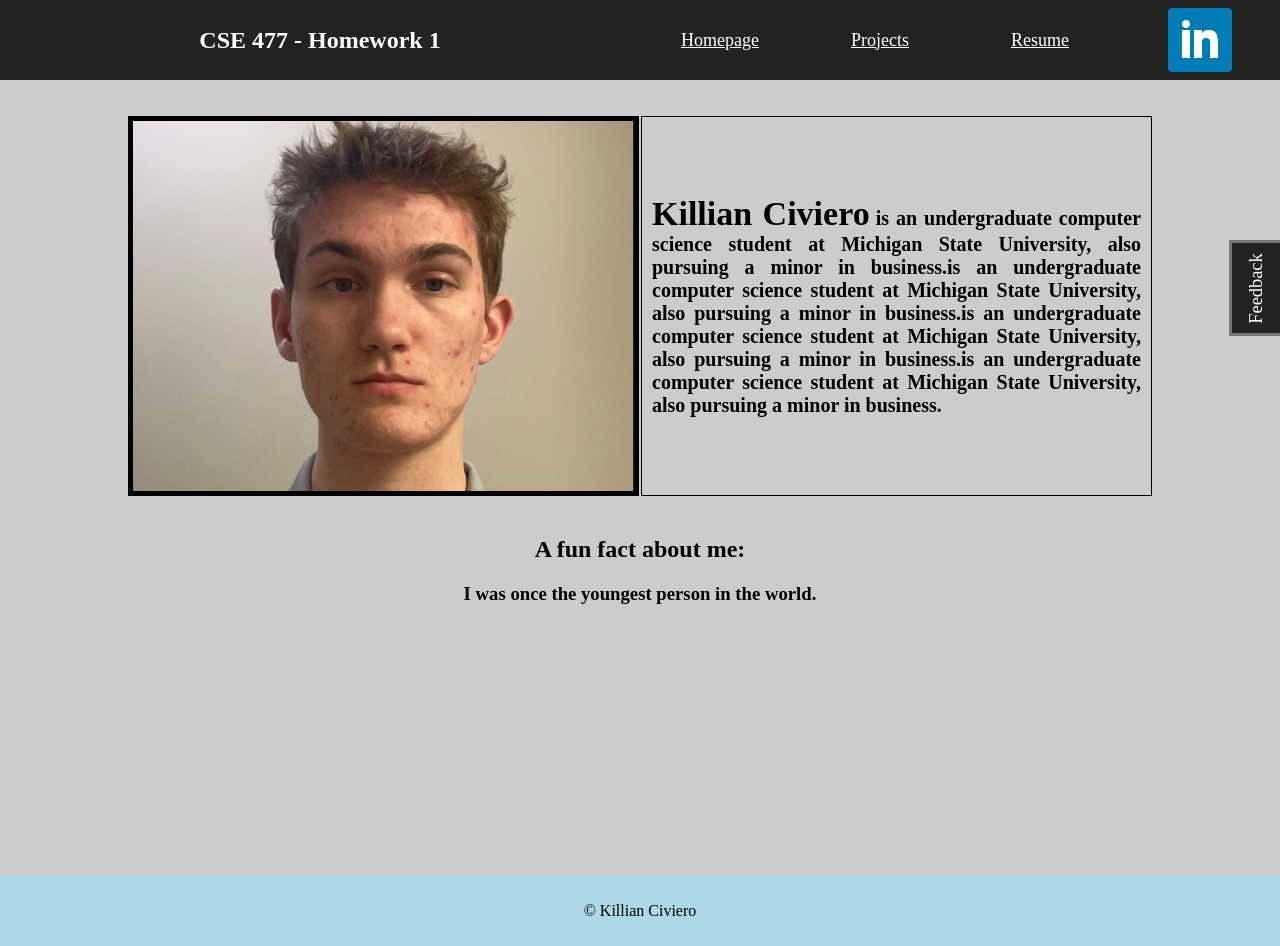
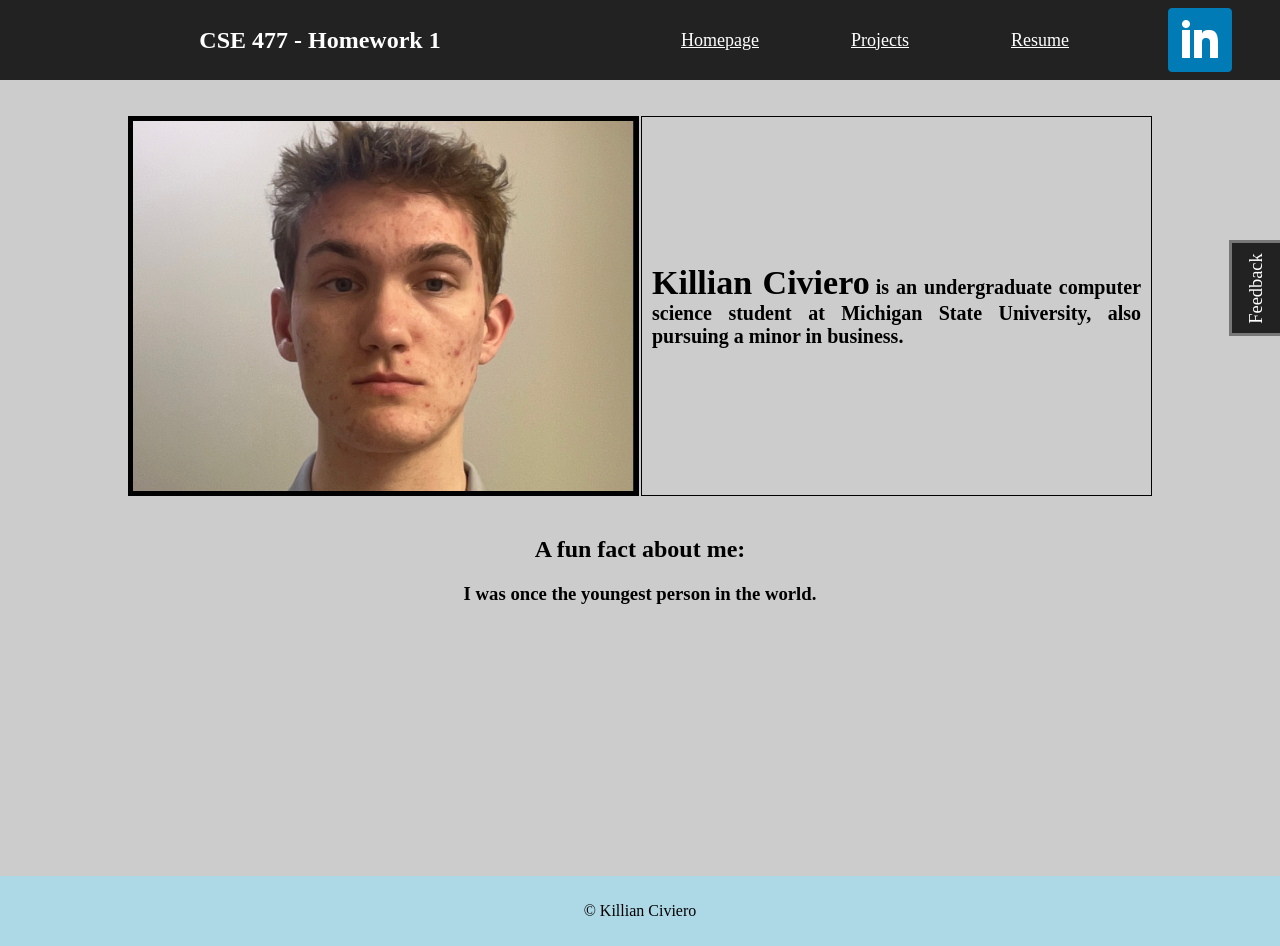
Before and after one commit to killianciv/Homework2, a Flask app: page /home in a window 1280 px wide. Shown: the part 120-1066 px from the top of the page. Run offline with Flask 3, Linux system fonts and the light colour scheme.

Commit message:
Another commit for Homework-2

```diff
--- a/flask_app/templates/home.html
+++ b/flask_app/templates/home.html
@@ -13,9 +13,6 @@
                 <h1 class="description">Killian Civiero</h1>
                 <p class="description">
                     is an undergraduate computer science student at Michigan
-                    State University, also pursuing a minor in business.is an undergraduate computer science student at Michigan
-                    State University, also pursuing a minor in business.is an undergraduate computer science student at Michigan
-                    State University, also pursuing a minor in business.is an undergraduate computer science student at Michigan
                     State University, also pursuing a minor in business.
                 </p>
             </div>
```
